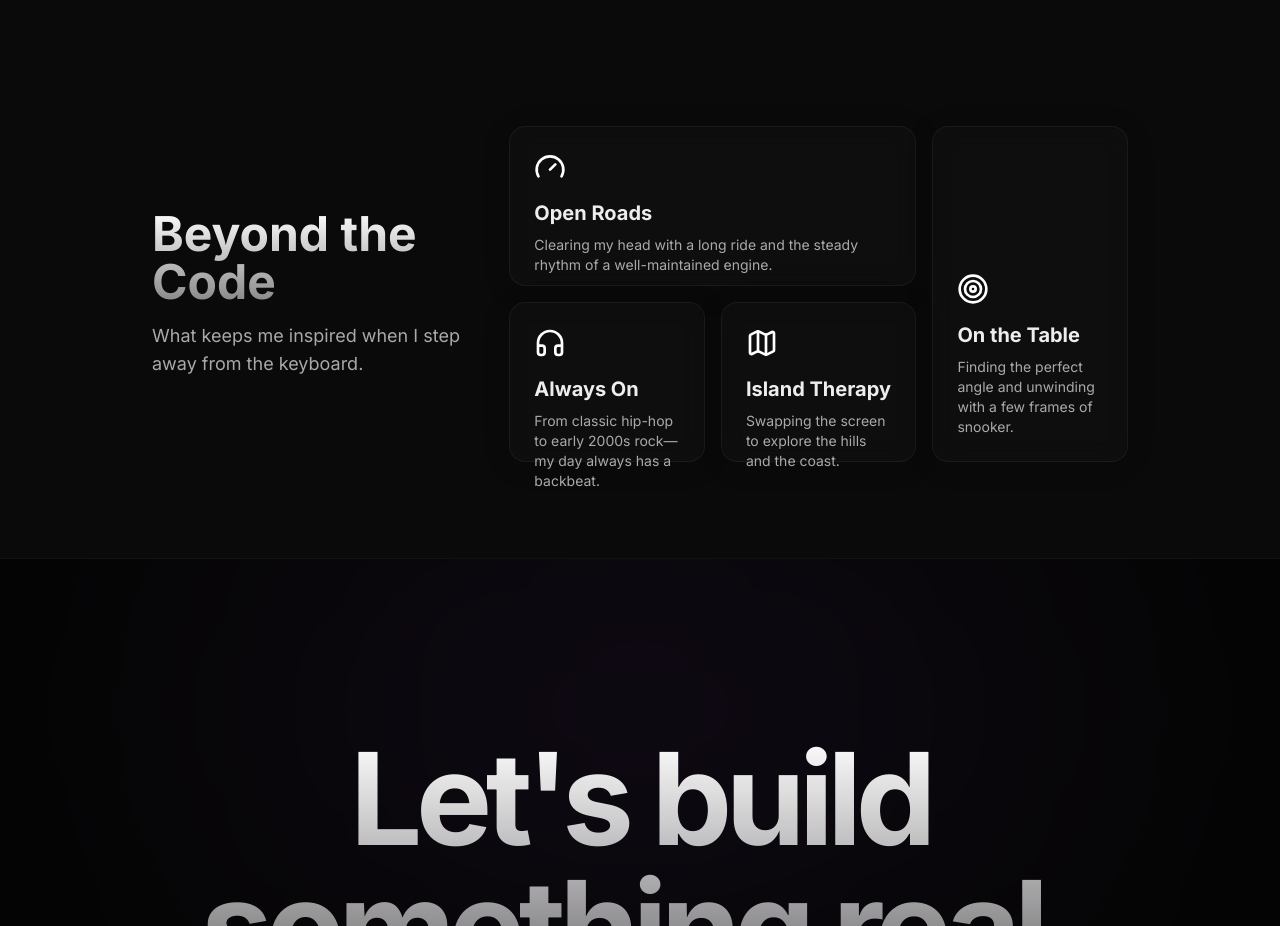
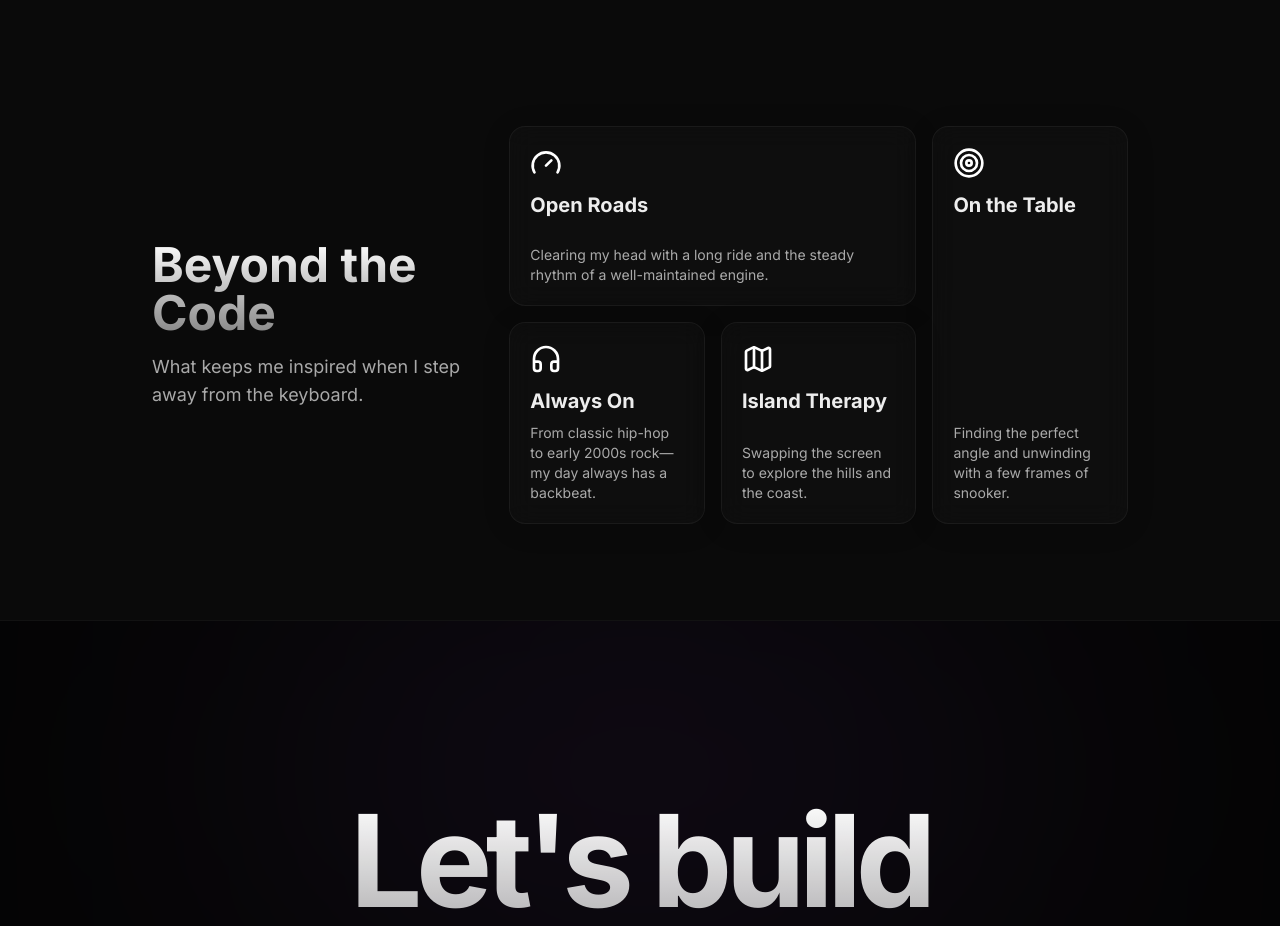
Before and after one commit to Aathif-M/portfolio, a Next.js app: page / in a window 1280 px wide. Shown: the part 5780-6706 px from the top of the page. Built offline with nearby package versions, Linux system fonts and the light colour scheme.

Commit message:
Interests Layout fix

```diff
--- a/src/components/Interests.tsx
+++ b/src/components/Interests.tsx
@@ -7,25 +7,25 @@ import { Target, Gauge, Headphones, Map } from 'lucide-react';
 
 const interests = [
   {
-    icon: <Gauge className="w-8 h-8 text-white mb-4" />,
+    icon: <Gauge className="w-8 h-8 text-white mb-3" />,
     title: "Open Roads",
     description: "Clearing my head with a long ride and the steady rhythm of a well-maintained engine.",
     className: "col-span-1 md:col-span-2 row-span-1 bg-gradient-to-br from-accent-blue/20 to-transparent",
   },
   {
-    icon: <Target className="w-8 h-8 text-white mb-4" />,
+    icon: <Target className="w-8 h-8 text-white mb-3" />,
     title: "On the Table",
     description: "Finding the perfect angle and unwinding with a few frames of snooker.",
-    className: "col-span-1 md:col-span-1 row-span-2 bg-gradient-to-br from-accent-purple/20 to-transparent flex-col justify-end",
+    className: "col-span-1 md:col-span-1 row-span-2 bg-gradient-to-br from-accent-purple/20 to-transparent",
   },
   {
-    icon: <Headphones className="w-8 h-8 text-white mb-4" />,
+    icon: <Headphones className="w-8 h-8 text-white mb-3" />,
     title: "Always On",
     description: "From classic hip-hop to early 2000s rock—my day always has a backbeat.",
     className: "col-span-1 md:col-span-1 row-span-1 bg-gradient-to-br from-accent-green/20 to-transparent",
   },
   {
-    icon: <Map className="w-8 h-8 text-white mb-4" />,
+    icon: <Map className="w-8 h-8 text-white mb-3" />,
     title: "Island Therapy",
     description: "Swapping the screen to explore the hills and the coast.",
     className: "col-span-1 md:col-span-1 row-span-1 bg-gradient-to-br from-[#d4a373]/20 to-transparent",
@@ -74,11 +74,11 @@ export default function Interests() {
           </p>
         </div>
 
-        <div ref={containerRef} className="w-full md:w-2/3 grid grid-cols-2 md:grid-cols-3 gap-4 auto-rows-[160px]">
+        <div ref={containerRef} className="w-full md:w-2/3 grid grid-cols-2 md:grid-cols-3 gap-4 auto-rows-[minmax(180px,auto)]">
           {interests.map((interest, index) => (
             <div
               key={index}
-              className={`glass-card border border-white/10 rounded-2xl p-6 flex flex-col justify-between hover:scale-[1.02] transition-transform duration-300 ${interest.className}`}
+              className={`glass-card border border-white/10 rounded-2xl p-5 flex flex-col justify-between hover:scale-[1.02] transition-transform duration-300 ${interest.className}`}
             >
               <div>
                 {interest.icon}
```
